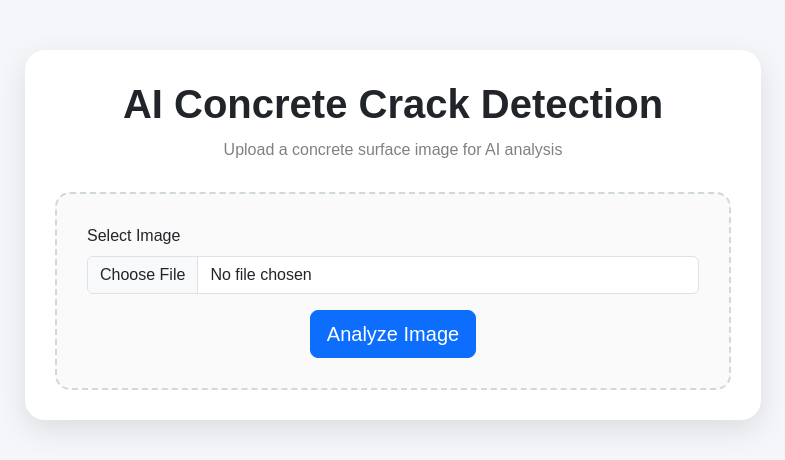
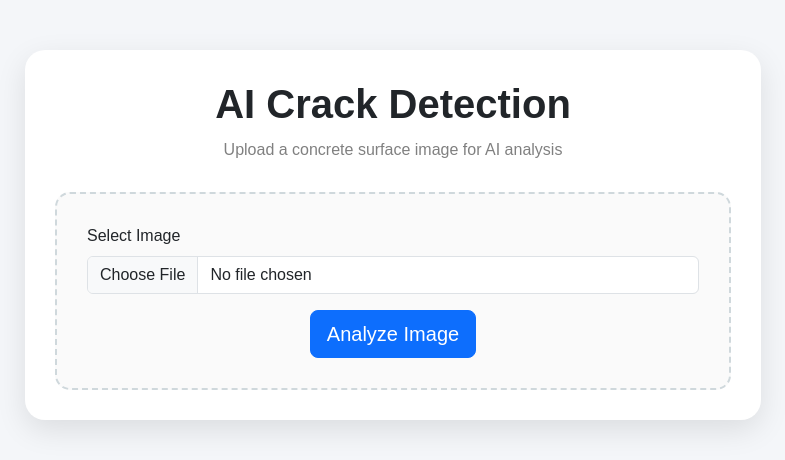
Before and after one commit to abhinandan068/CrackDetectionWebApp, a Flask app: page / in a window 1280 px wide. Shown: the top 460 px of the page, without its empty margins (247-1032 px from the left). Run offline with Flask 3, Linux system fonts and the light colour scheme; parts of the project's set-up code (start-up, migrations or seed data) failed here and were passed over.

Commit message:
Updated website

```diff
--- a/templates/index.html
+++ b/templates/index.html
@@ -98,7 +98,7 @@
                 <div class="text-center">
 
                     <h1 class="title">
-                        AI Concrete Crack Detection
+                        AI Crack Detection
                     </h1>
 
                     <p class="subtitle">
```
